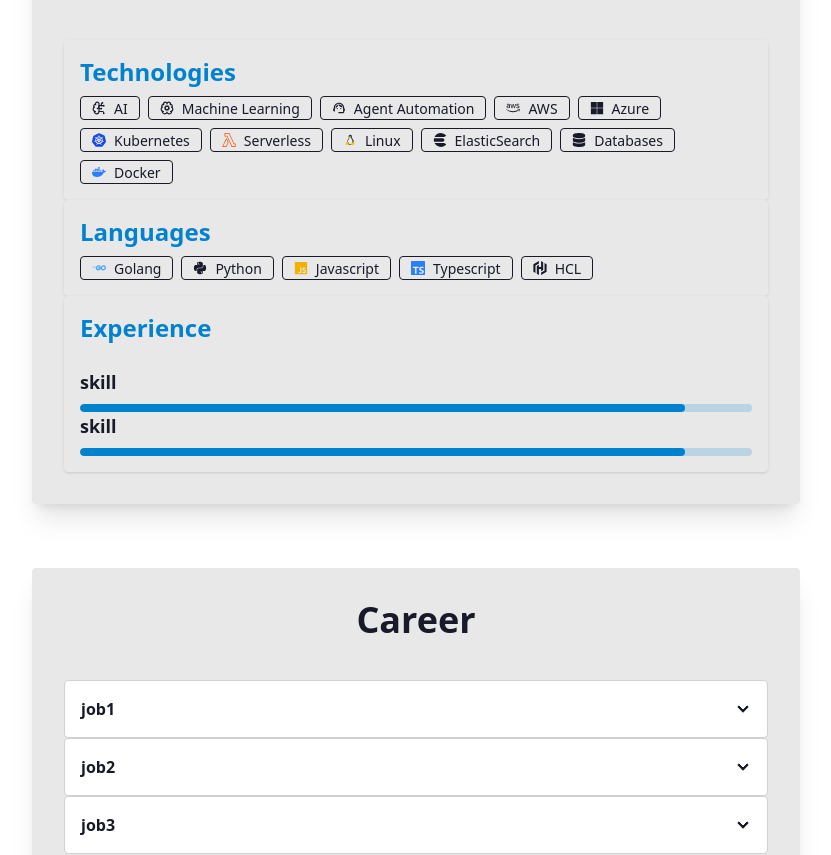
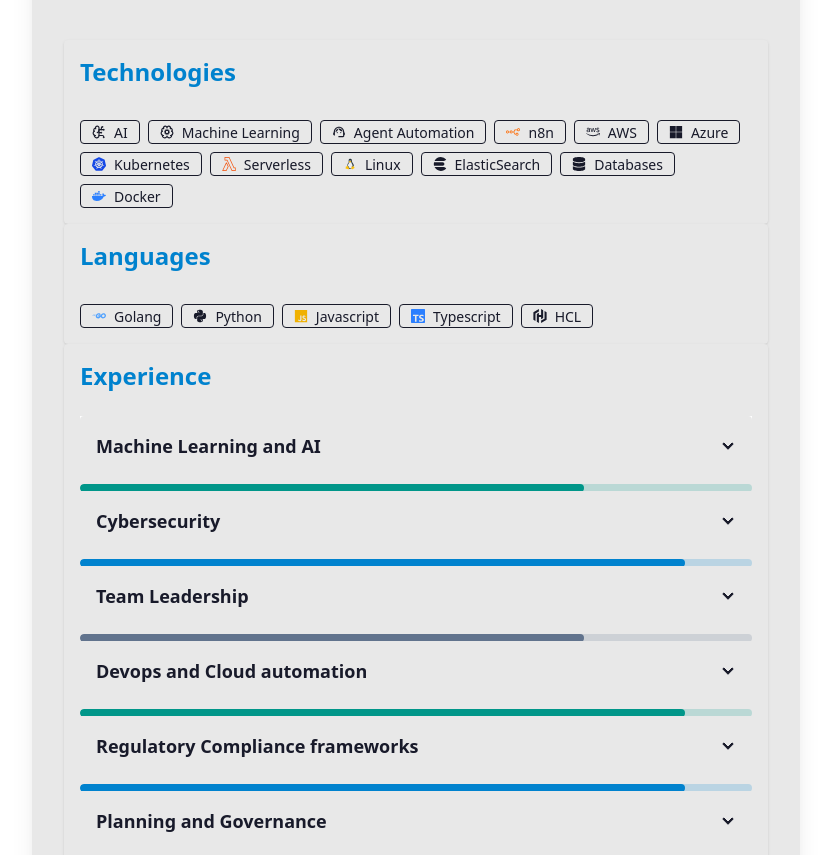
Before and after one commit to joshhatfield/personalwebsite, a React (Vite) app in the folder joshwebsite/: page / in a window 1280 px wide. Shown: the part 540-1395 px from the top of the page, without its empty margins (224-1055 px from the left). Built offline with nearby package versions, Linux system fonts and the light colour scheme.

Commit message:
added skills tree

```diff
--- a/joshwebsite/src/components/pagesegments/skills_segments/experienceSegment.tsx
+++ b/joshwebsite/src/components/pagesegments/skills_segments/experienceSegment.tsx
@@ -1,4 +1,5 @@
 import SegmentTitle from "./segmentTitle.tsx";
+import SegmentProgress from "./segmentProgress.tsx";
 
 
 const ExperienceSegment = () => {
@@ -8,23 +9,21 @@ const ExperienceSegment = () => {
             <div className="card bg-base-200 p-4 shadow">
                 <SegmentTitle>Experience</SegmentTitle>
                 <br/>
-                <div className="text-lg font-semibold">skill</div>
-                <progress
-                    className="progress progress-primary w-full mt-2"
-                    value="90"
-                    max="100"
-                ></progress>
-                <div className="text-lg font-semibold">skill</div>
-                <progress
-                    className="progress progress-primary w-full mt-2"
-                    value="90"
-                    max="100"
-                ></progress>
+                <div className="join join-vertical bg-base-100">
+                    <SegmentProgress name="Machine Learning and AI" barcolour="progress-accent" value="75"/>
+                    <SegmentProgress name="Cybersecurity" barcolour="progress-primary" value="90"/>
+                    <SegmentProgress name="Team Leadership" barcolour="progress-secondary" value="75"/>
+                    <SegmentProgress name="Devops and Cloud automation" barcolour="progress-accent" value="90"/>
+                    <SegmentProgress name="Regulatory Compliance frameworks" barcolour="progress-primary" value="90"/>
+                    <SegmentProgress name="Planning and Governance" barcolour="progress-secondary" value="80"/>
+                    <SegmentProgress name="Management" barcolour="progress-primary" value="95"/>
+                    <SegmentProgress name="Architecture Design and Planning" barcolour="progress-accent" value="80"/>
+                </div>
             </div>
-        </>
+            </>
 
-    )
+            )
 
-};
+            };
 
-export default ExperienceSegment
+            export default ExperienceSegment
--- a/joshwebsite/src/components/pagesegments/skills_segments/languageSegment.tsx
+++ b/joshwebsite/src/components/pagesegments/skills_segments/languageSegment.tsx
@@ -13,6 +13,7 @@ const LanguageSegment = () => {
         <>
             <div className="card bg-base-200 p-4 shadow">
                 <SegmentTitle>Languages</SegmentTitle>
+                <br/>
                 <div className="flex flex-wrap gap-2 mt-2">
                     <SegmentBlock>
                         <FaGolang className="text-blue-400"/>
--- /dev/null
+++ b/joshwebsite/src/components/pagesegments/skills_segments/segmentProgress.tsx
@@ -0,0 +1,27 @@
+
+
+type SegmentProgressProps = {
+    name: string;
+    barcolour: string;
+    value: string;
+};
+
+const SegmentProgress = ({ name, barcolour, value }: SegmentProgressProps) => {
+    return (
+        <>
+            <div className="collapse collapse-arrow join-item   bg-base-200">
+                <input type="radio" name="my-accordion-4"/>
+                <div className="collapse-title text-lg font-semibold">{name}</div>
+                <div className="collapse-content text-sm">Content Goes here
+                </div>
+                <progress
+                    className={`progress ${barcolour} w-full mt-2`}
+                    value={value}
+                    max="100"
+                ></progress>
+            </div>
+        </>
+    );
+};
+
+export default SegmentProgress;
--- a/joshwebsite/src/components/pagesegments/skills_segments/techSegment.tsx
+++ b/joshwebsite/src/components/pagesegments/skills_segments/techSegment.tsx
@@ -1,7 +1,7 @@
 import SegmentTitle from "./segmentTitle.tsx";
 import SegmentBlock from "./segmentBlock.tsx";
 import { FaAws, FaMicrosoft, FaDatabase, FaDocker } from "react-icons/fa";
-import { SiKubernetes } from "react-icons/si";
+import { SiKubernetes, SiN8N } from "react-icons/si";
 import { SiAwslambda, SiElasticsearch } from "react-icons/si";
 import { LuBrainCircuit, LuBrainCog } from "react-icons/lu";
 import { MdSupportAgent } from "react-icons/md";
@@ -13,6 +13,7 @@ const TechSegment = () => {
         <>
             <div className="card bg-base-200 p-4 shadow">
                 <SegmentTitle>Technologies</SegmentTitle>
+                <br/>
                 <div className="flex flex-wrap gap-2 mt-2">
                     <SegmentBlock>
                         <LuBrainCircuit />
@@ -25,6 +26,10 @@ const TechSegment = () => {
                     <SegmentBlock>
                         <MdSupportAgent />
                         Agent Automation
+                    </SegmentBlock>
+                    <SegmentBlock>
+                        <SiN8N className="text-orange-500" />
+                        n8n
                     </SegmentBlock>
                     <SegmentBlock>
                         <FaAws/>
```
